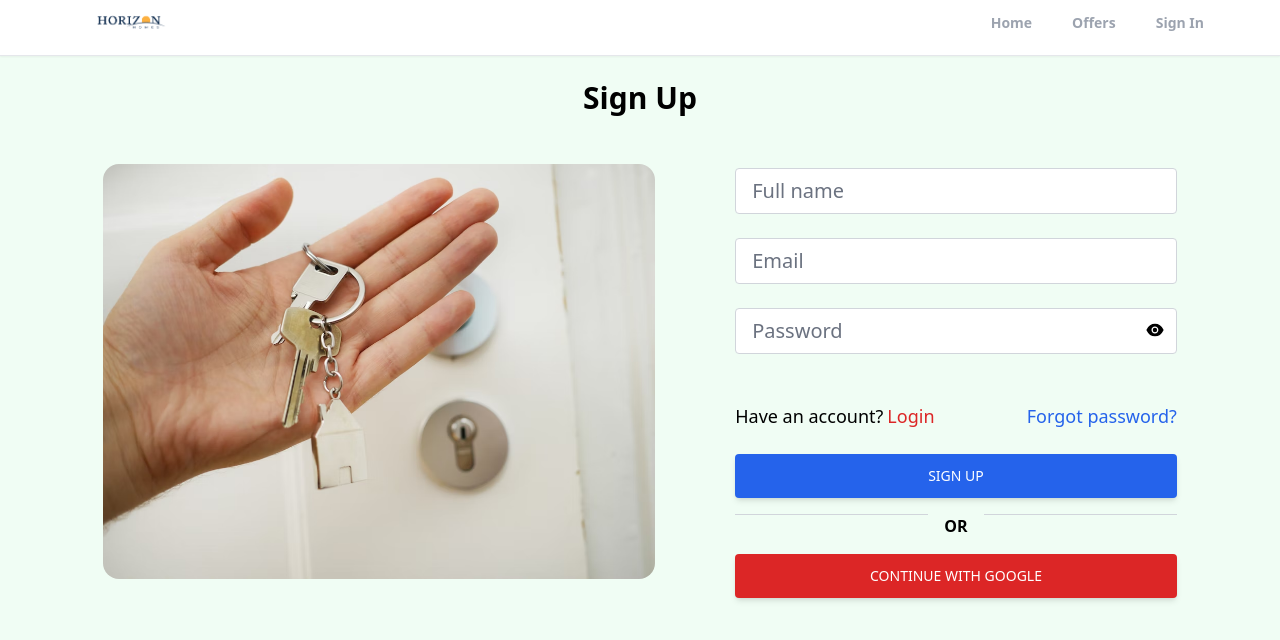
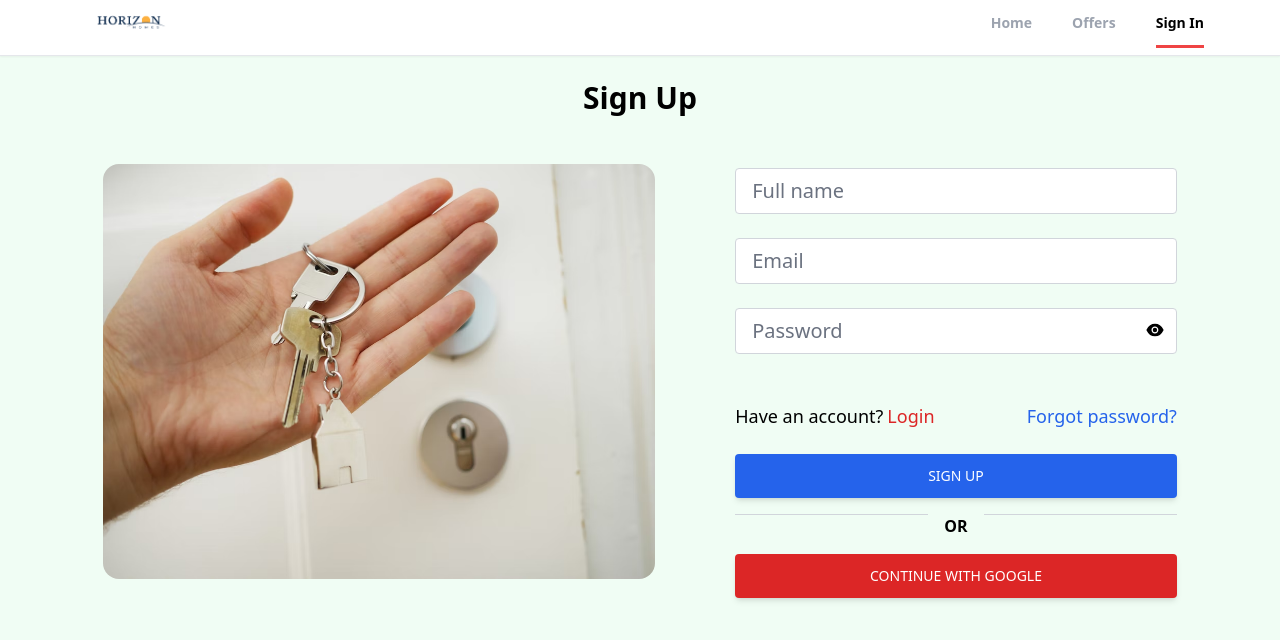
Before and after one commit to ionuts94/horizonhomes, a React (Create React App) app: page /sign-up in a window 1280 px wide. Shown: the top 640 px of the page. Built offline with nearby package versions, Linux system fonts and the light colour scheme; no server answers.

Commit message:
Added logic to dynamically display profile or sign in on the header

```diff
--- a/src/components/Header/Header.jsx
+++ b/src/components/Header/Header.jsx
@@ -1,13 +1,15 @@
 import React from 'react';
-import HorizonLogo from 'assets/hh-logo.png'
-import { useLocation, useNavigate } from 'react-router-dom'
+import HorizonLogo from 'assets/hh-logo.png';
+import { useLocation, useNavigate } from 'react-router-dom';
+import { useAuthState } from 'hooks';
 
 export function Header() {
   const location = useLocation();
   const navigate = useNavigate();
+  const { loggedIn } = useAuthState();
 
-  function pathMatchRoute(route) {
-    return route === location.pathname
+  function pathMatchRoute(routes) {
+    return routes.includes(location.pathname);
   }
 
   function handleListItemClick(e) {
@@ -27,20 +29,23 @@ export function Header() {
             <li
               onClick={handleListItemClick}
               data-route="/"
-              className={`cursor-pointer py-3 text-sm font-semibold border-b-[3px] ${pathMatchRoute('/') ? 'text-black border-b-red-500' : 'text-gray-400 border-b-transparent'}`}>
+              className={`cursor-pointer py-3 text-sm font-semibold border-b-[3px] ${pathMatchRoute(['/']) ? 'text-black border-b-red-500' : 'text-gray-400 border-b-transparent'}`}>
               Home
             </li>
             <li
               onClick={handleListItemClick}
               data-route="/offers"
-              className={`cursor-pointer py-3 text-sm font-semibold border-b-[3px] ${pathMatchRoute('/offers') ? 'text-black border-b-red-500' : 'text-gray-400 border-b-transparent'}`}>
+              className={`cursor-pointer py-3 text-sm font-semibold border-b-[3px] ${pathMatchRoute(['/offers']) ? 'text-black border-b-red-500' : 'text-gray-400 border-b-transparent'}`}>
               Offers
             </li>
             <li
               onClick={handleListItemClick}
-              data-route="/sign-in"
-              className={`cursor-pointer py-3 text-sm font-semibold border-b-[3px] ${pathMatchRoute('/sign-in') ? 'text-black border-b-red-500' : 'text-gray-400 border-b-transparent'}`}>
-              Sign In
+              data-route="/profile"
+              className={`cursor-pointer py-3 text-sm font-semibold border-b-[3px] ${pathMatchRoute(['/sign-in', '/sign-up', '/profile', '/forget-password']) ? 'text-black border-b-red-500' : 'text-gray-400 border-b-transparent'}`}>
+              {loggedIn
+                ? 'Profile'
+                : 'Sign In'
+              }
             </li>
           </ul>
         </div>
```
